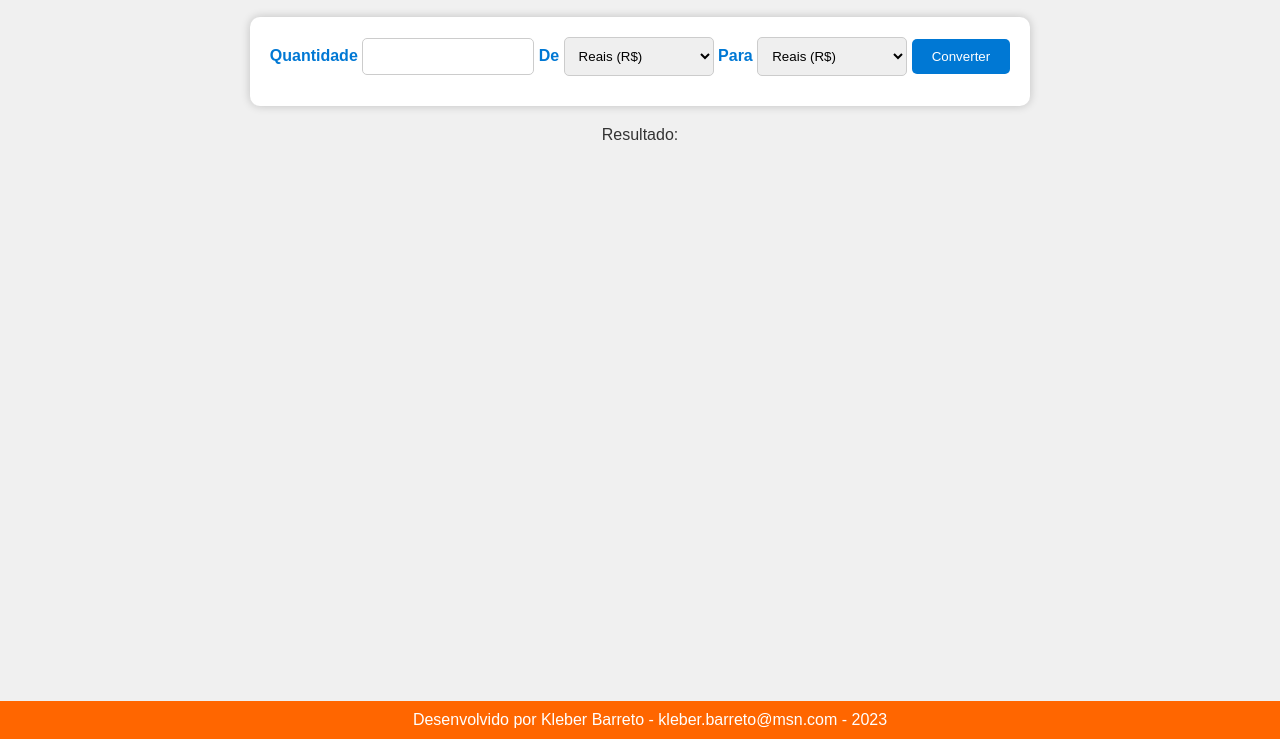
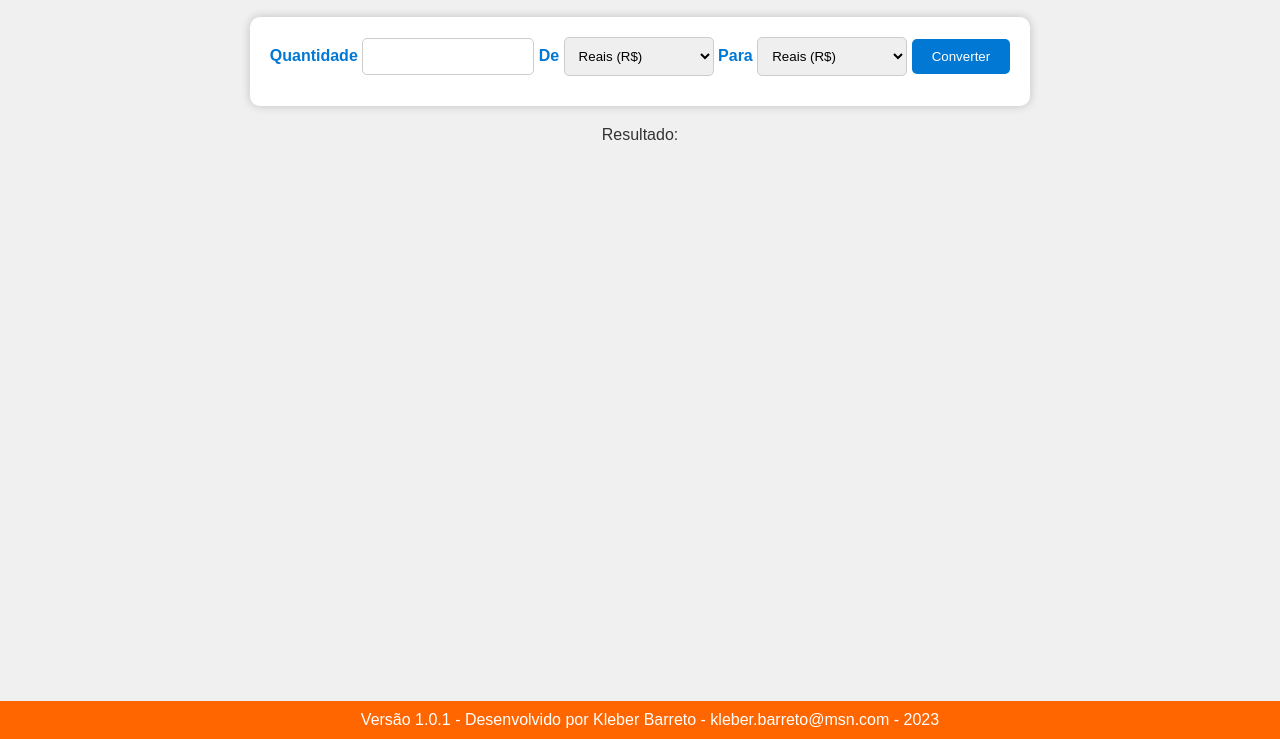
Before and after one commit to kbmbarreto/realzenys, a plain HTML site: page index.html in a window 1280 px wide. Shown: the part 61-800 px from the top of the page. Drawn offline with Linux system fonts and the light colour scheme.

Commit message:
Adicionada numeração da versão

```diff
--- a/index.html
+++ b/index.html
@@ -90,7 +90,7 @@
     </form>
     <p>Resultado: <span id="resultado"></span></p>
 
-    <div id="footer">Desenvolvido por Kleber Barreto - kleber.barreto@msn.com - 2023</div>
+    <div id="footer">Versão 1.0.1 - Desenvolvido por Kleber Barreto - kleber.barreto@msn.com - 2023</div>
 
     <script>
         function converter() {
```
